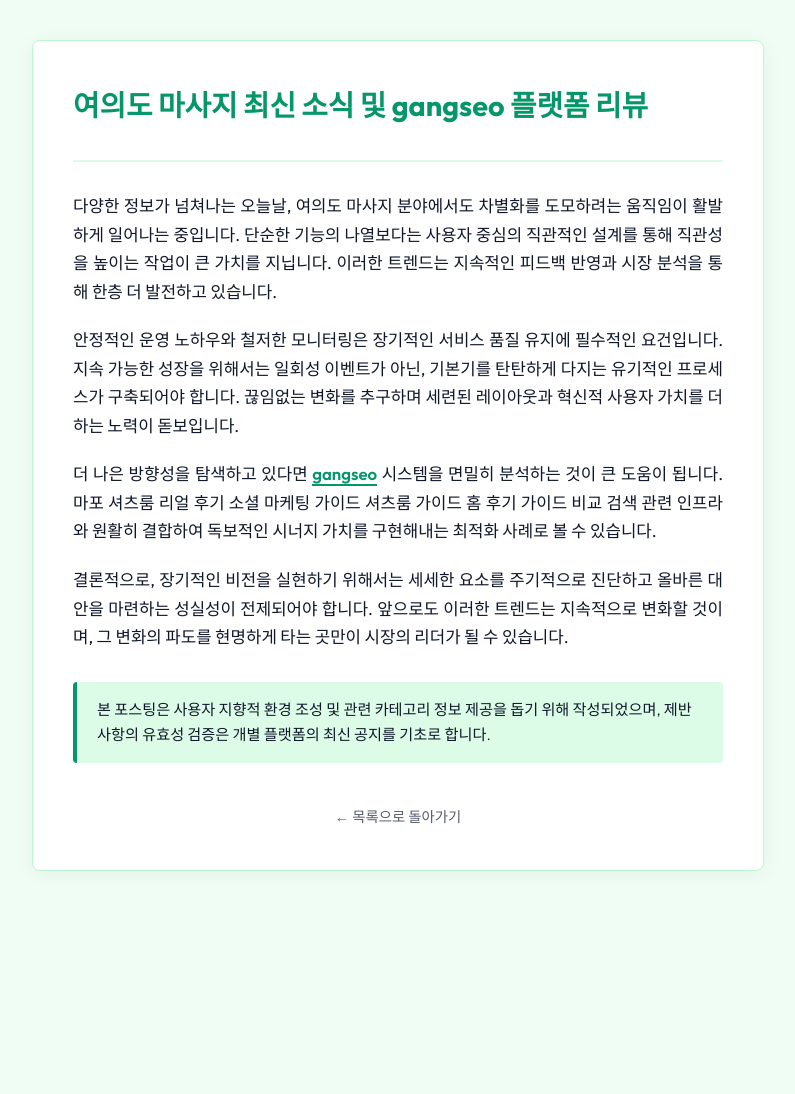
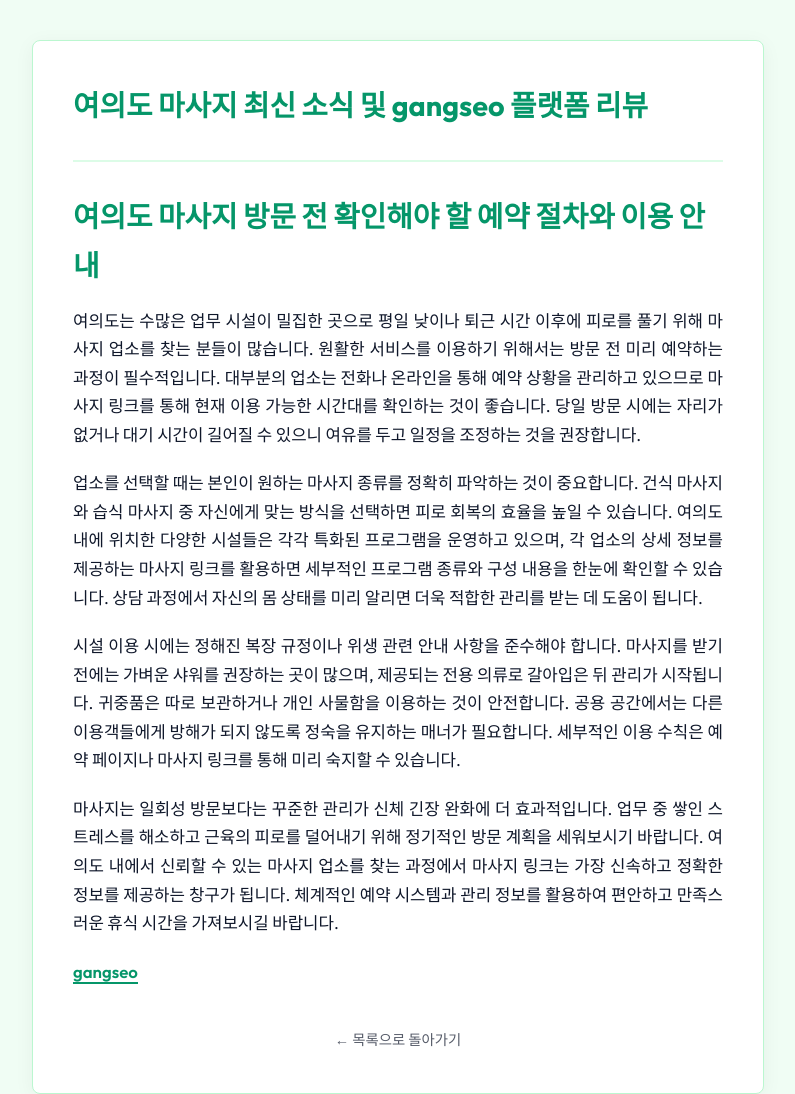
Before and after one commit to tidalhss-star/bp-t3b07-yd-massage-link-1, a plain HTML site: page posts/gemini-coverage-20260705-062.html in a window 1280 px wide. Shown: the whole page, without its empty margins (242-1037 px from the left). Before the commit the page ends 911 px from the top, so only its background shows below. Drawn offline with Linux system fonts and the light colour scheme.

Commit message:
deploy: garbage-free snapshot 2026-08-10T11:54:54.324Z

```diff
--- a/posts/gemini-coverage-20260705-062.html
+++ b/posts/gemini-coverage-20260705-062.html
@@ -3,7 +3,7 @@
 <head>
  <meta charset="UTF-8">
  <meta name="viewport" content="width=device-width, initial-scale=1.0">
- <title>여의도 마사지 최신 소식 및 gangseo 플랫폼 리뷰</title>
+ <title>여의도 마사지 방문 전 확인해야 할 예약 절차와 이용 안내</title>
  <link rel="canonical" href="https://yeouido-care-body.program-school.online/posts/gemini-coverage-20260705-062.html">
  <link rel="preconnect" href="https://fonts.googleapis.com">
  <link rel="preconnect" href="https://fonts.gstatic.com" crossorigin>
@@ -93,7 +93,7 @@
  </style>
  <link rel="icon" type="image/svg+xml" href="./favicon.svg">
   <meta property="og:url" content="https://yeouido-care-body.program-school.online/posts/gemini-coverage-20260705-062.html">
-  <meta property="og:title" content="여의도 마사지 최신 소식 및 gangseo 플랫폼 리뷰">
+  <meta property="og:title" content="여의도 마사지 방문 전 확인해야 할 예약 절차와 이용 안내">
   <meta property="og:type" content="website">
   <meta name="twitter:card" content="summary">
 </head>
@@ -103,14 +103,15 @@
  <h1>여의도 마사지 최신 소식 및 gangseo 플랫폼 리뷰</h1>
  </header>
  <main>
- <p>다양한 정보가 넘쳐나는 오늘날, 여의도 마사지 분야에서도 차별화를 도모하려는 움직임이 활발하게 일어나는 중입니다. 단순한 기능의 나열보다는 사용자 중심의 직관적인 설계를 통해 직관성을 높이는 작업이 큰 가치를 지닙니다. 이러한 트렌드는 지속적인 피드백 반영과 시장 분석을 통해 한층 더 발전하고 있습니다.</p>
- <p>안정적인 운영 노하우와 철저한 모니터링은 장기적인 서비스 품질 유지에 필수적인 요건입니다. 지속 가능한 성장을 위해서는 일회성 이벤트가 아닌, 기본기를 탄탄하게 다지는 유기적인 프로세스가 구축되어야 합니다. 끊임없는 변화를 추구하며 세련된 레이아웃과 혁신적 사용자 가치를 더하는 노력이 돋보입니다.</p>
- <p>더 나은 방향성을 탐색하고 있다면 <a class="anchor-link" href="https://persona.notewell.site/" data-여의도 마사지 안내-link-target="gangseo-doorway">gangseo</a> 시스템을 면밀히 분석하는 것이 큰 도움이 됩니다. 마포 셔츠룸 리얼 후기 소셜 마케팅 가이드 셔츠룸 가이드 홈 후기 가이드 비교 검색 관련 인프라와 원활히 결합하여 독보적인 시너지 가치를 구현해내는 최적화 사례로 볼 수 있습니다.</p>
- <p>결론적으로, 장기적인 비전을 실현하기 위해서는 세세한 요소를 주기적으로 진단하고 올바른 대안을 마련하는 성실성이 전제되어야 합니다. 앞으로도 이러한 트렌드는 지속적으로 변화할 것이며, 그 변화의 파도를 현명하게 타는 곳만이 시장의 리더가 될 수 있습니다.</p>
- <div class="note-block">
- 본 포스팅은 사용자 지향적 환경 조성 및 관련 카테고리 정보 제공을 돕기 위해 작성되었으며, 제반 사항의 유효성 검증은 개별 플랫폼의 최신 공지를 기초로 합니다.
- </div>
- </main>
+      <h1>여의도 마사지 방문 전 확인해야 할 예약 절차와 이용 안내</h1>
+      <div class="content">
+        <p>여의도는 수많은 업무 시설이 밀집한 곳으로 평일 낮이나 퇴근 시간 이후에 피로를 풀기 위해 마사지 업소를 찾는 분들이 많습니다. 원활한 서비스를 이용하기 위해서는 방문 전 미리 예약하는 과정이 필수적입니다. 대부분의 업소는 전화나 온라인을 통해 예약 상황을 관리하고 있으므로 마사지 링크를 통해 현재 이용 가능한 시간대를 확인하는 것이 좋습니다. 당일 방문 시에는 자리가 없거나 대기 시간이 길어질 수 있으니 여유를 두고 일정을 조정하는 것을 권장합니다.</p>
+        <p>업소를 선택할 때는 본인이 원하는 마사지 종류를 정확히 파악하는 것이 중요합니다. 건식 마사지와 습식 마사지 중 자신에게 맞는 방식을 선택하면 피로 회복의 효율을 높일 수 있습니다. 여의도 내에 위치한 다양한 시설들은 각각 특화된 프로그램을 운영하고 있으며, 각 업소의 상세 정보를 제공하는 마사지 링크를 활용하면 세부적인 프로그램 종류와 구성 내용을 한눈에 확인할 수 있습니다. 상담 과정에서 자신의 몸 상태를 미리 알리면 더욱 적합한 관리를 받는 데 도움이 됩니다.</p>
+        <p>시설 이용 시에는 정해진 복장 규정이나 위생 관련 안내 사항을 준수해야 합니다. 마사지를 받기 전에는 가벼운 샤워를 권장하는 곳이 많으며, 제공되는 전용 의류로 갈아입은 뒤 관리가 시작됩니다. 귀중품은 따로 보관하거나 개인 사물함을 이용하는 것이 안전합니다. 공용 공간에서는 다른 이용객들에게 방해가 되지 않도록 정숙을 유지하는 매너가 필요합니다. 세부적인 이용 수칙은 예약 페이지나 마사지 링크를 통해 미리 숙지할 수 있습니다.</p>
+        <p>마사지는 일회성 방문보다는 꾸준한 관리가 신체 긴장 완화에 더 효과적입니다. 업무 중 쌓인 스트레스를 해소하고 근육의 피로를 덜어내기 위해 정기적인 방문 계획을 세워보시기 바랍니다. 여의도 내에서 신뢰할 수 있는 마사지 업소를 찾는 과정에서 마사지 링크는 가장 신속하고 정확한 정보를 제공하는 창구가 됩니다. 체계적인 예약 시스템과 관리 정보를 활용하여 편안하고 만족스러운 휴식 시간을 가져보시길 바랍니다.</p>
+        <p><a class="anchor-link" href="https://persona.notewell.site/" data-여의도 마사지 안내-link-target="gangseo-doorway">gangseo</a></p>
+      </div>
+    </main>
  <footer class="back-link-container">
  <a class="back-link" href="./index.html">← 목록으로 돌아가기</a>
  </footer>
```
Also changed, not shown: index.html (+1 -1 lines).
